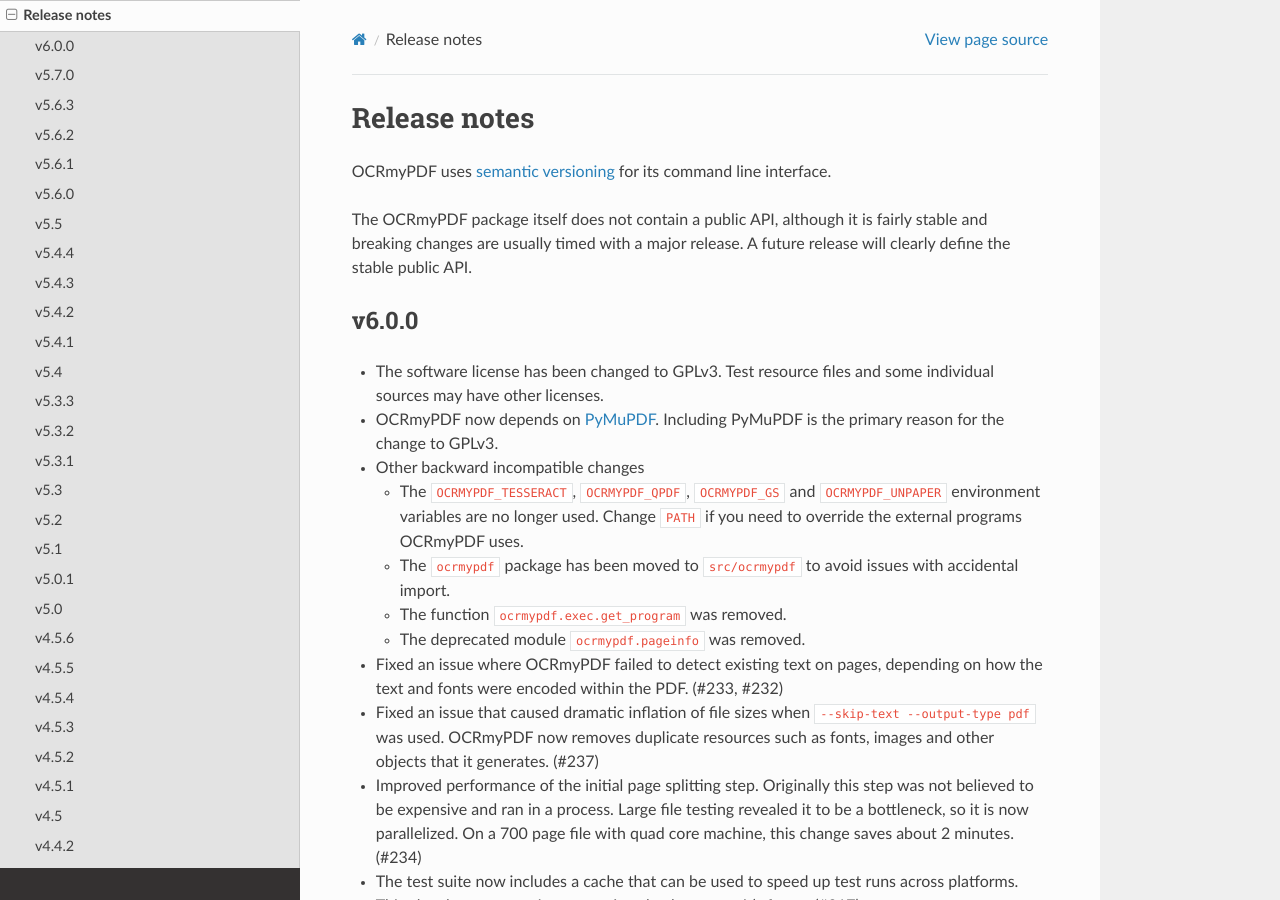
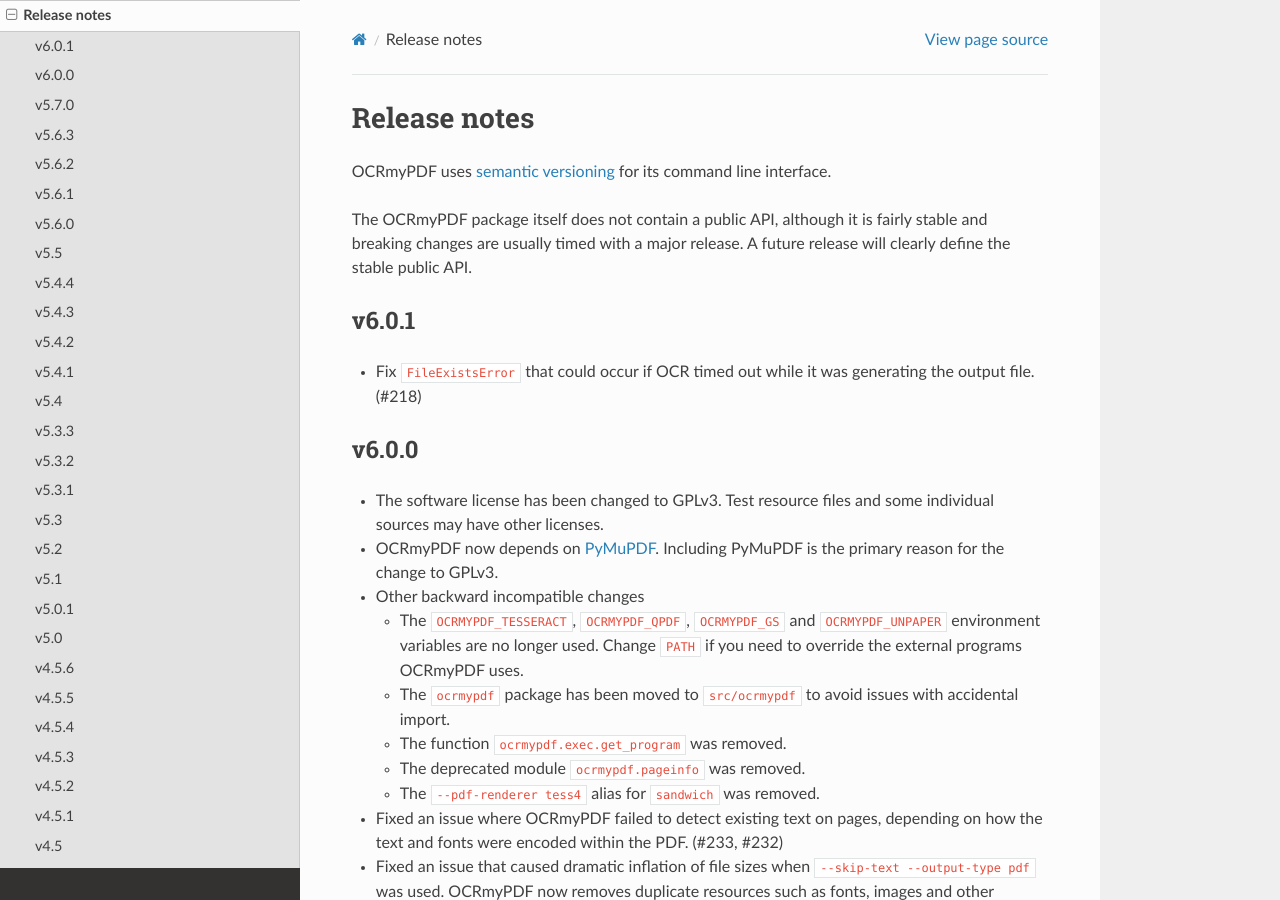
Before and after one commit to ocrmypdf/OCRmyPDF, a Sphinx documentation site: the page built from docs/release_notes.rst, in a window 1280 px wide and 900 px high. Built offline with Sphinx 7.4.7 and the Read the Docs theme 2.0.0, drawn with Linux system fonts in a browser that asks for light colours.

Commit message:
v6.0.1 start release notes

```diff
--- a/docs/release_notes.rst
+++ b/docs/release_notes.rst
@@ -5,9 +5,14 @@
 
 The OCRmyPDF package itself does not contain a public API, although it is fairly stable and breaking changes are usually timed with a major release. A future release will clearly define the stable public API.
 
+v6.0.1
+------
+
+-   Fix ``FileExistsError`` that could occur if OCR timed out while it was generating the output file. (#218)
+
+
 v6.0.0
 ------
-
 
 -   The software license has been changed to GPLv3. Test resource files and some individual sources may have other licenses.
 
@@ -22,6 +27,8 @@
     + The function ``ocrmypdf.exec.get_program`` was removed.
 
     + The deprecated module ``ocrmypdf.pageinfo`` was removed.
+
+    + The ``--pdf-renderer tess4`` alias for ``sandwich`` was removed.
 
 -   Fixed an issue where OCRmyPDF failed to detect existing text on pages, depending on how the text and fonts were encoded within the PDF. (#233, #232)
 
```
